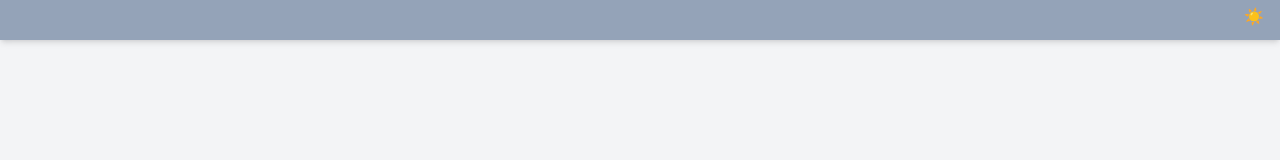
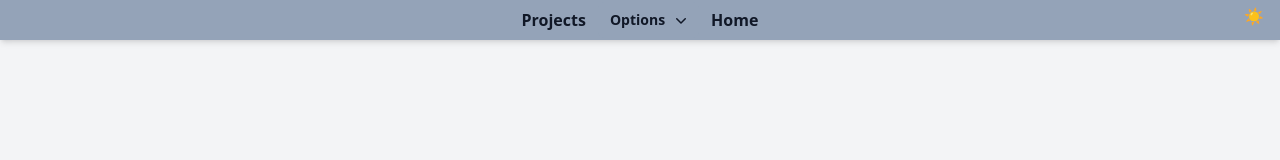
Before and after one commit to tianosouza/portifolio, a React (Vite) app: page / in a window 1280 px wide. Shown: the top 160 px of the page. Built offline with nearby package versions, Linux system fonts and the light colour scheme.

Commit message:
Add routes

```diff
--- a/package.json
+++ b/package.json
@@ -18,7 +18,8 @@
     "@material-tailwind/html": "^2.3.2",
     "@material-tailwind/react": "^2.1.10",
     "react": "^18.3.1",
-    "react-dom": "^18.3.1"
+    "react-dom": "^18.3.1",
+    "react-router-dom": "^7.1.1"
   },
   "devDependencies": {
     "@eslint/js": "^9.17.0",
--- a/src/components/dropdown/index.jsx
+++ b/src/components/dropdown/index.jsx
@@ -13,7 +13,7 @@ export default function Dropdown({
     <Menu as="div" className="relative inline-block text-left">
       <div>
         <MenuButton
-          className={`inline-flex w-full justify-center gap-x-1.5 rounded-md px-3 py-2 text-sm font-semibold text-gray-900 ${buttonColor}`}
+          className={`inline-flex w-full justify-center gap-x-1.5 rounded-md px-3 py-2 text-sm font-semibold text-gray-900 ${buttonColor} dark:text-gray-200`}
         >
           {buttonText}
           <ChevronDownIcon aria-hidden="true" className={`-mr-1 size-5 ${iconColor}`} />
--- a/src/components/header/index.jsx
+++ b/src/components/header/index.jsx
@@ -1,9 +1,24 @@
 import ThemeToggle from "../toggle"
+import Dropdown from "../dropdown"
+import { Link } from 'react-router-dom';
+
+const items = [
+  { label: 'Profile' },
+  { label: 'Settings' },
+  { label: 'Logout' },
+];
 
 export default function Header() {
   return (
-    <header className="bg-slate-400 shadow-md dark:bg-slate-900 text-base-content z-10 h-10 items-center flex justify-center p-3 gap-3">
+    <header className="bg-slate-400 shadow-md font-semibold dark:bg-slate-900 text-base-content z-10 h-10 items-center flex justify-center p-3 gap-3">
       <ThemeToggle />
+      <Link to="/projects" className="hover:underline-offset-1">Projects</Link>
+      <Dropdown
+        items={items}
+        buttonColor="bg-slate-400 dark:bg-slate-900"
+        iconColor="text-base-content dark:text-base"
+      />
+      Home
     </header>
   );
 }
--- a/src/main.jsx
+++ b/src/main.jsx
@@ -1,9 +1,9 @@
-import { StrictMode } from 'react'
+import { BrowserRouter } from 'react-router-dom'
 import { createRoot } from 'react-dom/client'
-import { App } from './App.jsx'
+import MainRoutes from './routes'
 
 createRoot(document.getElementById('root')).render(
-  <StrictMode>
-    <App />
-  </StrictMode>,
+  <BrowserRouter>
+    <MainRoutes />
+  </BrowserRouter>
 )
--- /dev/null
+++ b/src/pages/Home/Global.css
@@ -0,0 +1,9 @@
+@tailwind base;
+@tailwind components;
+@tailwind utilities;
+
+* {
+  margin: 0;
+  padding: 0;
+  box-sizing: border-box;
+}
--- /dev/null
+++ b/src/pages/Home/index.jsx
@@ -0,0 +1,17 @@
+import Footer from '../../components/footer';
+import Header from '../../components/header';
+import { ProfileCard } from '../../components/profile';
+import './Global.css';
+
+export default function Home() {
+  return (
+    <div className="min-h-screen bg-gray-100 text-gray-900 dark:bg-gray-800 dark:text-gray-100 flex flex-col">
+      <Header />
+      <main className="container mx-auto p-4 flex-grow flex items-center justify-center">
+        <ProfileCard />
+
+      </main>
+      <Footer />
+    </div>
+  );
+}
--- /dev/null
+++ b/src/routes.jsx
@@ -0,0 +1,12 @@
+import { Routes, Route } from 'react-router-dom'
+import Home from './pages/Home'
+import Projects from './pages/Projects'
+
+export default function MainRoutes() {
+  return (
+    <Routes>
+      <Route path="/" element={<Home />} />
+      <Route path="/projects" element={<Projects />} />
+    </Routes>
+  )
+}
```
Also changed, not shown: 1 other file (tests, documents, lock files or other folders).
